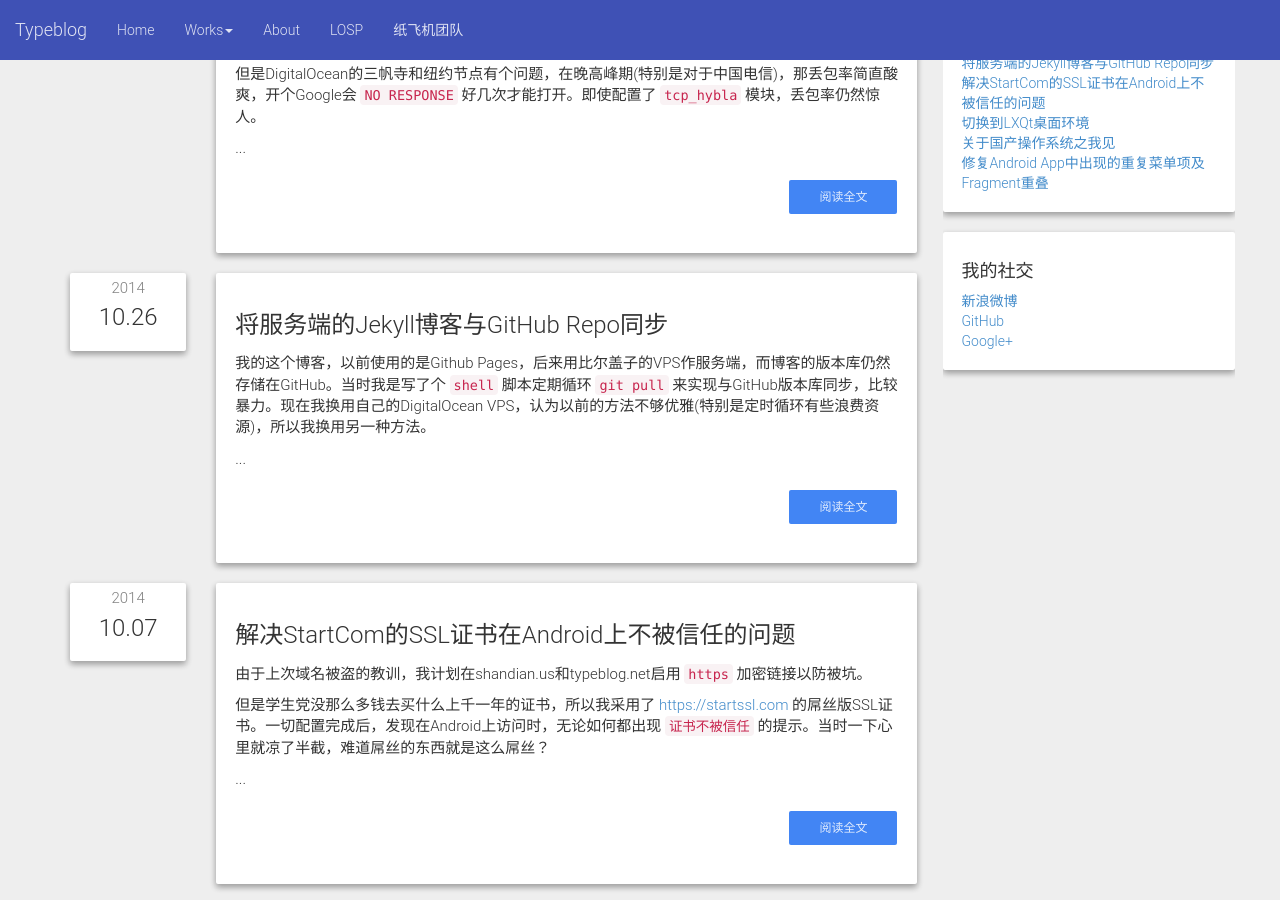
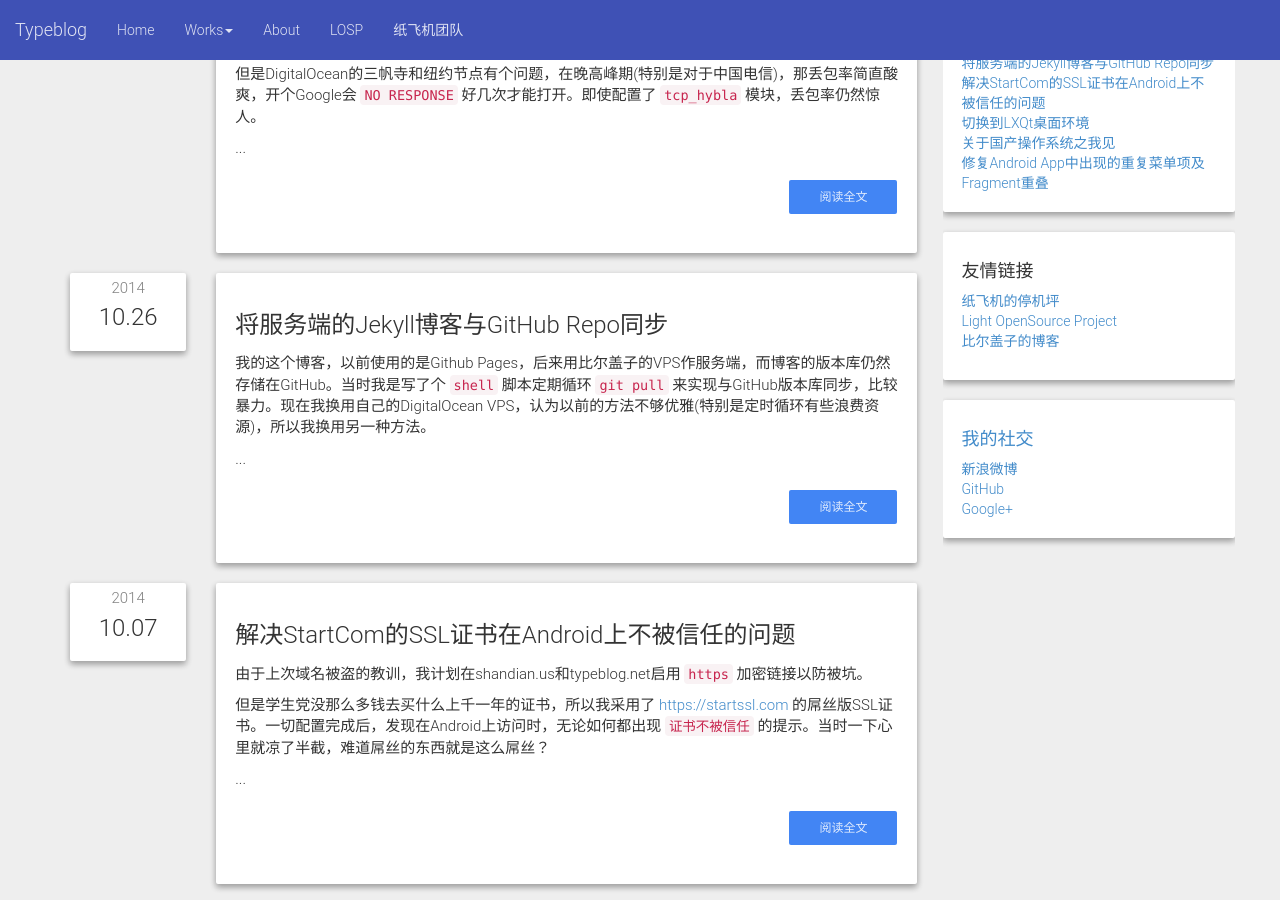
Before and after one commit to slanterns-fork/Blog, a Jekyll site: the page built from index.html, in a window 1280 px wide and 900 px high, scrolled down 534 px. Built offline with Jekyll 4.4.1, drawn with Linux system fonts in a browser that asks for light colours; Markdown is read by kramdown in place of the engine named in the settings; the list of posts is cut into pages by our own code.

Commit message:
links links links
Signed-off-by: Peter Cai <xqsx43cxy@126.com>

```diff
--- a/_includes/sidebar.html
+++ b/_includes/sidebar.html
@@ -16,6 +16,14 @@
             {% endfor %}
           </ol>
         </div>
+		<div class="jumbotron sidebar-module sidebar-module-inset">
+			<h4>友情链接</h4>
+			<ol class="list-unstyled">
+				<li><a href="https://blog.papdt.info">纸飞机的停机坪</li>
+				<li><a href="https://shandian.us">Light OpenSource Project</li>
+				<li><a href="https://biergaizi.info">比尔盖子的博客</li>
+			</ol>
+		</div>
         <div class="jumbotron sidebar-module sidebar-module-inset">
           <h4>我的社交</h4>
           <ol class="list-unstyled">
```
